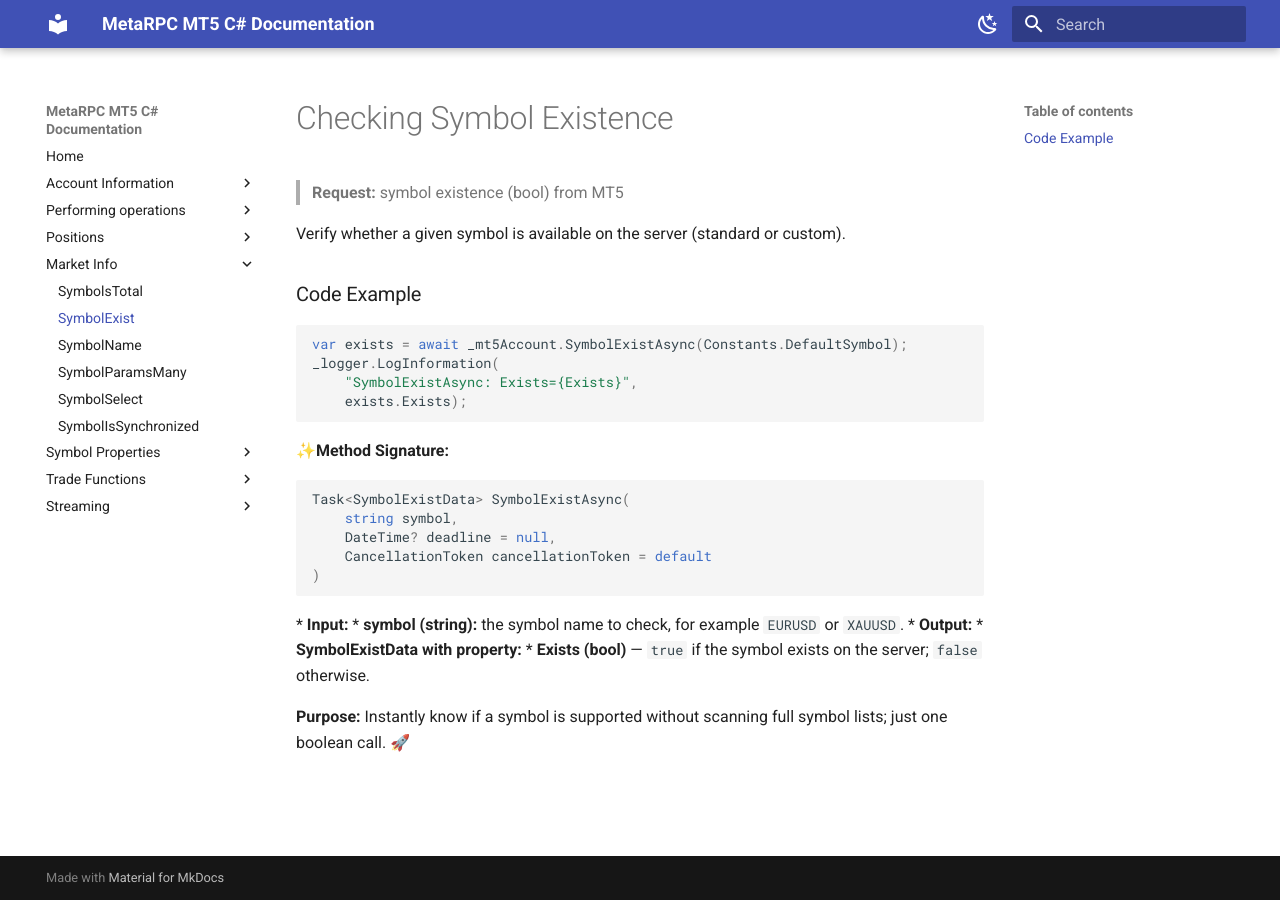
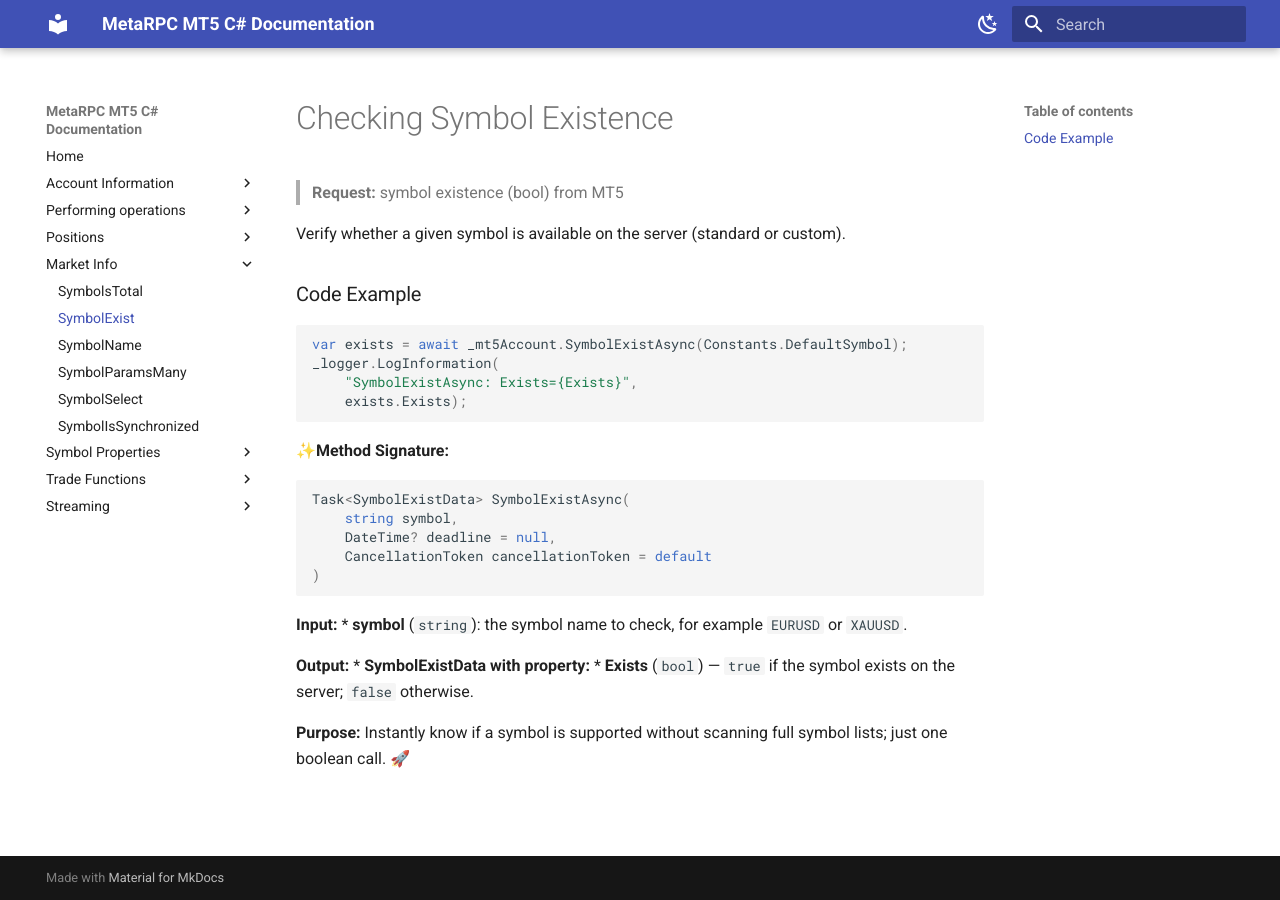
Before and after one commit to MetaRPC/CSharpMT5, an MkDocs documentation site: the page built from docs/MarketInfo/SymbolExist.md, in a window 1280 px wide. Built offline with MkDocs 1.6.1 and Material for MkDocs 9.7.7, drawn with Linux system fonts in a browser that asks for light colours.

````diff
--- a/docs/MarketInfo/SymbolExist.md
+++ b/docs/MarketInfo/SymbolExist.md
@@ -21,10 +21,11 @@ Task<SymbolExistData> SymbolExistAsync(
     CancellationToken cancellationToken = default
 )
 ```
-* **Input:**
-    * **symbol (string):** the symbol name to check, for example `EURUSD` or `XAUUSD`.
-* **Output:**
-    * **SymbolExistData with property:**
-      * **Exists (bool)** — `true` if the symbol exists on the server; `false` otherwise.
+ **Input:**
+* **symbol** (`string`): the symbol name to check, for example `EURUSD` or `XAUUSD`.
+
+ **Output:**
+* **SymbolExistData with property:**
+* **Exists** (`bool`) — `true` if the symbol exists on the server; `false` otherwise.
 
 **Purpose:** Instantly know if a symbol is supported without scanning full symbol lists; just one boolean call. 🚀
````
